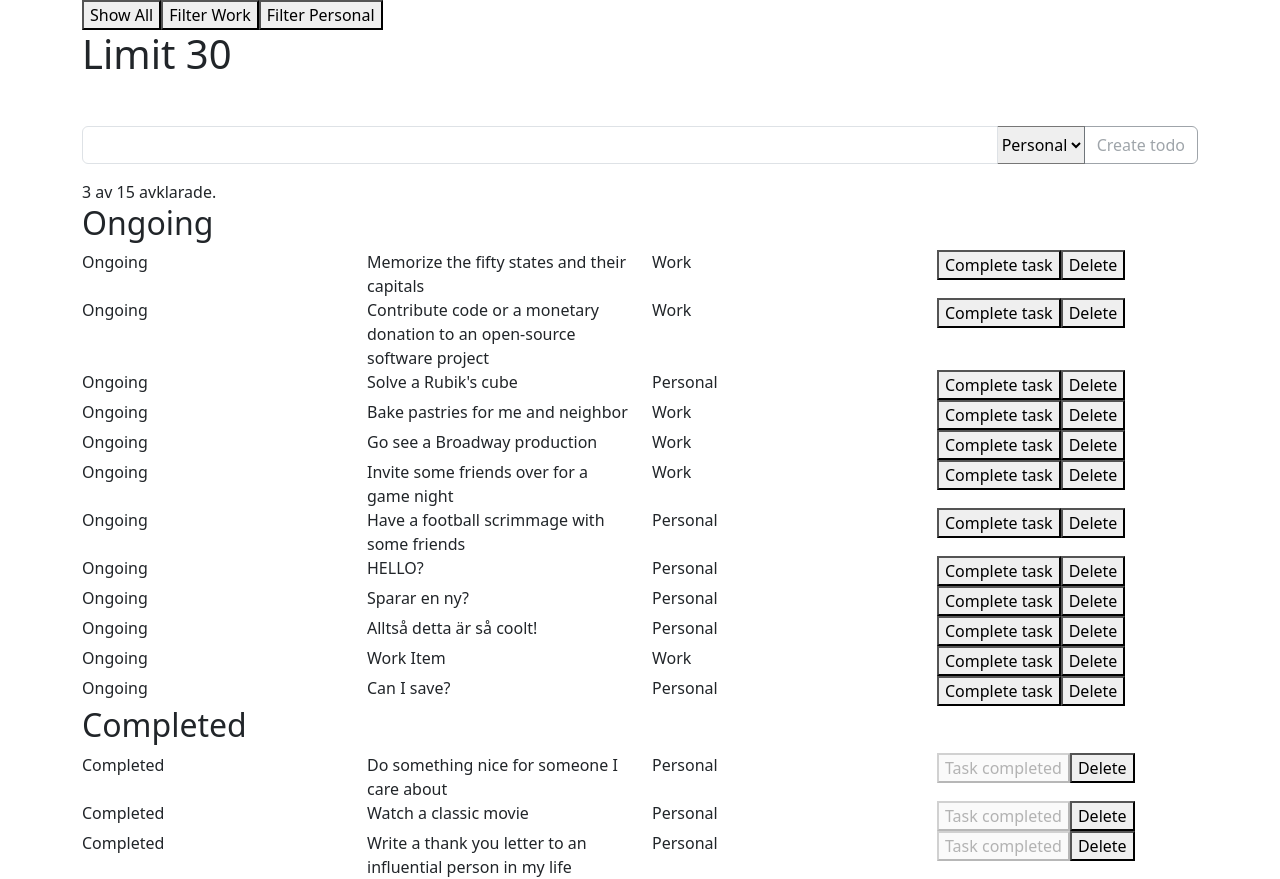
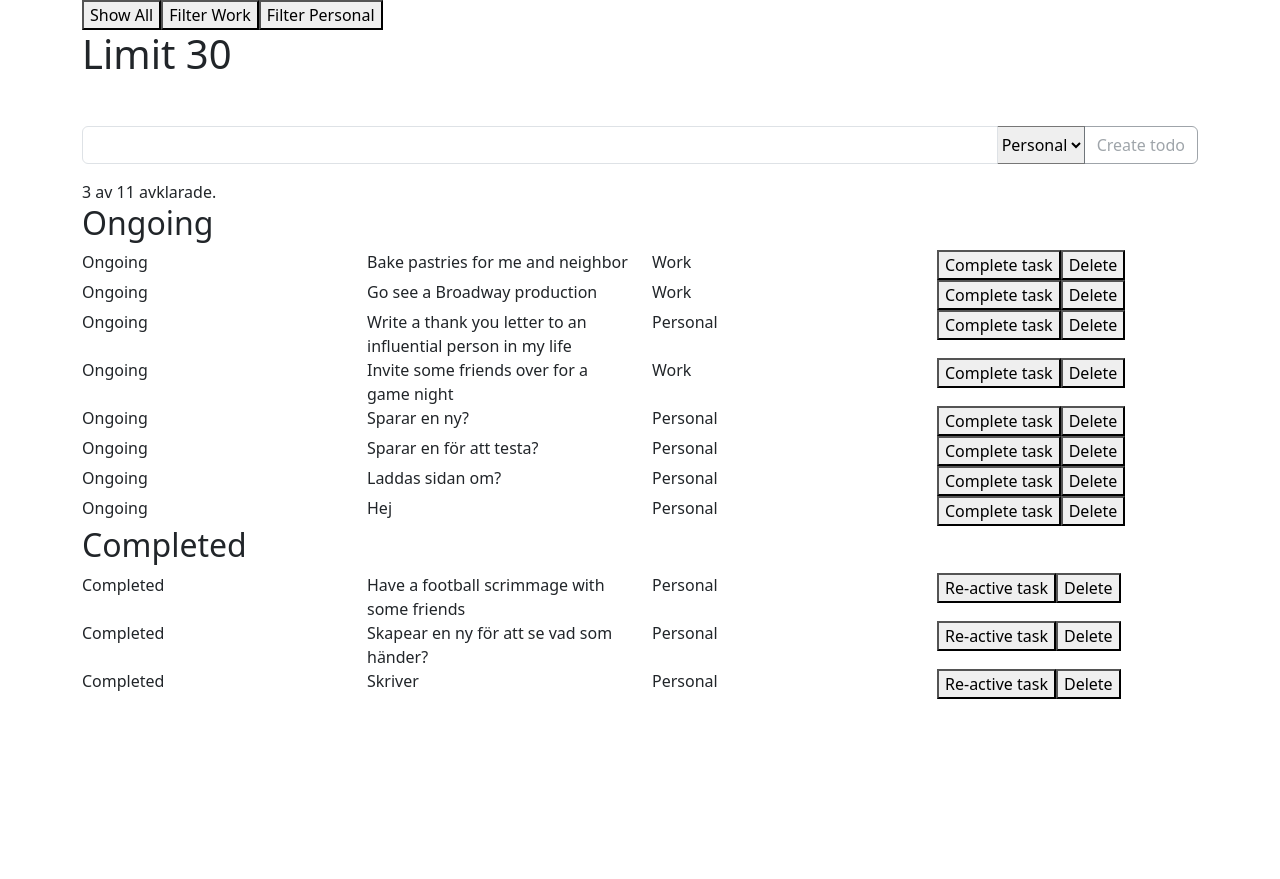
Before and after one commit to devjoppe/mi-todo-react, a React (Vite) app: page / in a window 1280 px wide. After the commit the page ends 800 px from the top, so only its background shows below. Built offline with nearby package versions, Linux system fonts and the light colour scheme; data requests are answered from the project's data file.

Commit message:
Delete and update is working, but the data does not refetch from the API. Only the new todoList is displaying the data

```diff
--- a/src/App.tsx
+++ b/src/App.tsx
@@ -4,7 +4,7 @@ import TodoCounter from "./components/TodoCounter.tsx";
 import TodoList from "./components/TodoList.tsx";
 import AddNewTodoForm from "./components/AddNewTodoForm.tsx";
 import MenuButtons from "./components/MenuButtons.tsx";
-import {getTodos, saveTodo, updateTodo} from "./services/API.ts";
+import {getTodos, saveTodo, updateTodo, deleteTodo} from "./services/Api.ts";
 
 import {apiTodos} from "./interface/todoInterface.tsx";
 
@@ -17,7 +17,7 @@ function App() {
     const[endPoint, setEndPoint] = useState('todos')
 
     useEffect(() => {
-        console.log("Kör useEffect")
+        console.log("############ Kör useEffect #################")
         // Rensa data innan ny hämtning
         setApiTodos([])
         setIsLoading(true)
@@ -48,14 +48,22 @@ function App() {
         setEndPoint(newEndPoint)
     }
 
-    const updateList = (handleState:object[], todoItem:apiTodos) => {
+    const updateList = (handleState:apiTodos[], itemTodo:apiTodos[], isDelete:boolean) => {
         setApiTodos(handleState)
-        updateTodo(todoItem)
+        console.log("APP todo Item: ", itemTodo)
+        if(!isDelete) {
+            console.log("UPDATE")
+            updateTodo(itemTodo).then(()=> {console.log("Todo updated")})
+        }
+        if(isDelete) {
+            console.log("DEEELETE")
+            deleteTodo(itemTodo).then(()=> {console.log("Todo deleted")})
+        }
     }
 
     const handleSubmit = (newSubmit:object) => {
         setApiTodos([...apiTodos, newSubmit])
-        saveTodo(newSubmit)
+        saveTodo(newSubmit).then(()=> {console.log("Save complete!")})
     }
 
     return (
--- a/src/components/TodoItem.tsx
+++ b/src/components/TodoItem.tsx
@@ -20,7 +20,7 @@ const TodoItem:React.FC<TodoItemProp> = ({todoItem, onClick, onDelete}) => {
                 {todoItem.type}
             </div>
             <div className="col">
-                {todoItem.completed ? <button disabled>Task completed</button> :
+                {todoItem.completed ? <button onClick={() => onClick(todoItem)}>Re-active task</button> :
                 <button onClick={() => onClick(todoItem)}>Complete task</button>
                 }
                 <button onClick={() => onDelete(todoItem)}>Delete</button>
--- a/src/components/TodoList.tsx
+++ b/src/components/TodoList.tsx
@@ -5,7 +5,7 @@ import {apiTodos} from "../interface/todoInterface.tsx";
 interface IProp {
     title: string,
     todoList: apiTodos[]
-    updateList: (object:apiTodos[], todoItem:apiTodos) => void
+    updateList: (object:apiTodos[], todoItem:apiTodos[], isDelete:boolean) => void
     isComplete: boolean
 }
 
@@ -20,13 +20,17 @@ const TodoList: React.FC<IProp> = ({title, todoList, updateList, isComplete}) =>
     }, [todoList])
 
     const handleState = (item:apiTodos) => {
-        const updateTodo = todoList.map((todo) => todo.id === item.id ? {...todo, completed: true} : todo )
-        updateList(updateTodo, item)
+        //const updateTodo = todoList.map((todo) => todo.id === item.id ? {...todo, completed: true} : todo )
+        const updateTodo = todoList.map((todo) => todo.id === item.id ? {...todo, completed: !item.completed} : todo )
+        const changedTodo = updateTodo.filter(todo => todo.id === item.id)
+        console.log("Vad skrivs ut här: ", changedTodo)
+        updateList(updateTodo, changedTodo, false)
     }
 
     const handleDelete = (item:apiTodos) => {
         const listDeletedItem = (todoList.filter(todo => todo.id !== item.id))
-        updateList(listDeletedItem, item)
+        console.log("Delete in LIST: ", item)
+        updateList(listDeletedItem, [item], true)
     }
 
     return(
--- a/src/data/db.json
+++ b/src/data/db.json
@@ -1,40 +1,5 @@
 {
   "todos": [
-    {
-      "id": 1,
-      "todo": "Do something nice for someone I care about",
-      "completed": true,
-      "userId": 26,
-      "type": "Personal"
-    },
-    {
-      "id": 2,
-      "todo": "Memorize the fifty states and their capitals",
-      "completed": false,
-      "userId": 48,
-      "type": "Work"
-    },
-    {
-      "id": 3,
-      "todo": "Watch a classic movie",
-      "completed": true,
-      "userId": 4,
-      "type": "Personal"
-    },
-    {
-      "id": 4,
-      "todo": "Contribute code or a monetary donation to an open-source software project",
-      "completed": false,
-      "userId": 48,
-      "type": "Work"
-    },
-    {
-      "id": 5,
-      "todo": "Solve a Rubik's cube",
-      "completed": false,
-      "userId": 31,
-      "type": "Personal"
-    },
     {
       "id": 6,
       "todo": "Bake pastries for me and neighbor",
@@ -52,7 +17,7 @@
     {
       "id": 8,
       "todo": "Write a thank you letter to an influential person in my life",
-      "completed": true,
+      "completed": false,
       "userId": 13,
       "type": "Personal"
     },
@@ -66,15 +31,8 @@
     {
       "id": 10,
       "todo": "Have a football scrimmage with some friends",
-      "completed": false,
+      "completed": true,
       "userId": 19,
-      "type": "Personal"
-    },
-    {
-      "id": "lhm4pype",
-      "todo": "HELLO?",
-      "completed": false,
-      "userId": "lhm4pypf",
       "type": "Personal"
     },
     {
@@ -85,39 +43,39 @@
       "type": "Personal"
     },
     {
-      "id": "lhm4rcp4",
-      "todo": "Alltså detta är så coolt!",
+      "id": "lhohlvp6",
+      "todo": "Sparar en för att testa?",
       "completed": false,
-      "userId": "lhm4rcp5",
+      "userId": "lhohlvp7",
       "type": "Personal"
     },
     {
-      "id": "lhm4rhmt",
-      "todo": "Work Item",
+      "id": "lhohmhb8",
+      "todo": "Laddas sidan om?",
       "completed": false,
-      "userId": "lhm4rhmu",
-      "type": "Work",
-      "updateTodo": {
-        "id": "lhm4rhmt",
-        "todo": "Work Item",
-        "completed": false,
-        "userId": "lhm4rhmu",
-        "type": "Work"
-      }
+      "userId": "lhohmhb9",
+      "type": "Personal"
     },
     {
-      "id": "lhm62ggd",
-      "todo": "Can I save?",
+      "id": "lhojf5oh",
+      "todo": "Skapear en ny för att se vad som händer?",
+      "completed": true,
+      "userId": "lhojf5oi",
+      "type": "Personal"
+    },
+    {
+      "id": "lhojhr5s",
+      "todo": "Skriver",
+      "completed": true,
+      "userId": "lhojhr5t",
+      "type": "Personal"
+    },
+    {
+      "id": "lhojo3nz",
+      "todo": "Hej",
       "completed": false,
-      "userId": "lhm62gge",
-      "type": "Personal",
-      "updateTodo": {
-        "id": "lhm62ggd",
-        "todo": "Can I save?",
-        "completed": false,
-        "userId": "lhm62gge",
-        "type": "Personal"
-      }
+      "userId": "lhojo3o0",
+      "type": "Personal"
     }
   ]
 }
--- a/src/services/API.ts
+++ b/src/services/Api.ts
@@ -25,10 +25,19 @@ export const saveTodo = async (newTodo:apiTodos) => {
 }
 
 // Update data
-export const updateTodo = async (updateTodo:apiTodos) => {
-    console.log("Körs update", updateTodo.completed)
-    await axios.patch(`${BASE_URL}/todos/${updateTodo.id}`, updateTodo.completed)
+export const updateTodo = async (itemTodo:apiTodos[]) => {
+    console.log("Körs update: ", itemTodo[0].id, updateTodo)
+    await axios.patch(`${BASE_URL}/todos/${itemTodo[0].id}`, itemTodo[0])
         .then(function (response) {
             console.log(response);
         })
 }
+
+// Delete data
+export const deleteTodo = async (itemTodo:apiTodos[]) => {
+    console.log("Delete: ", itemTodo)
+    await  axios.delete(`${BASE_URL}/todos/${itemTodo[0].id}`, {data: itemTodo[0]})
+        .then(function (response) {
+            console.log(response);
+        })
+}
```
